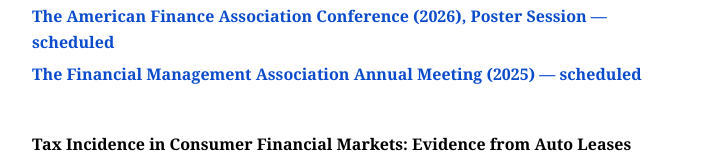
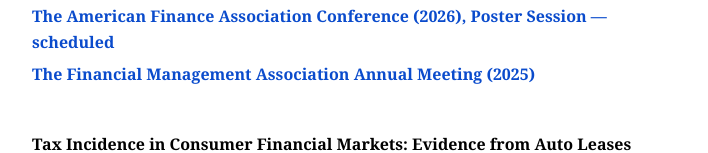
Before and after one commit to sarahKhoei-collab/SarahKhoei, a plain HTML site: page research.html in a window 1280 px wide. Shown: the part 806-959 px from the top of the page, without its empty margins (286-994 px from the left). Drawn offline with Linux system fonts and the light colour scheme.

Commit message:
Update research.html

```diff
--- a/research.html
+++ b/research.html
@@ -169,7 +169,7 @@
     </div>
     <a class="poster-open" href="assets/posters/Auto-poster.pdf" target="_blank" rel="noopener">Poster (PDF)</a>
     <p class="conf-note">The American Finance Association Conference (2026), Poster Session — scheduled</p>
-    <p class="conf-note">The Financial Management Association Annual Meeting (2025) — scheduled</p>
+    <p class="conf-note">The Financial Management Association Annual Meeting (2025) </p>
   </div>
 
   <div class="paper">
```
